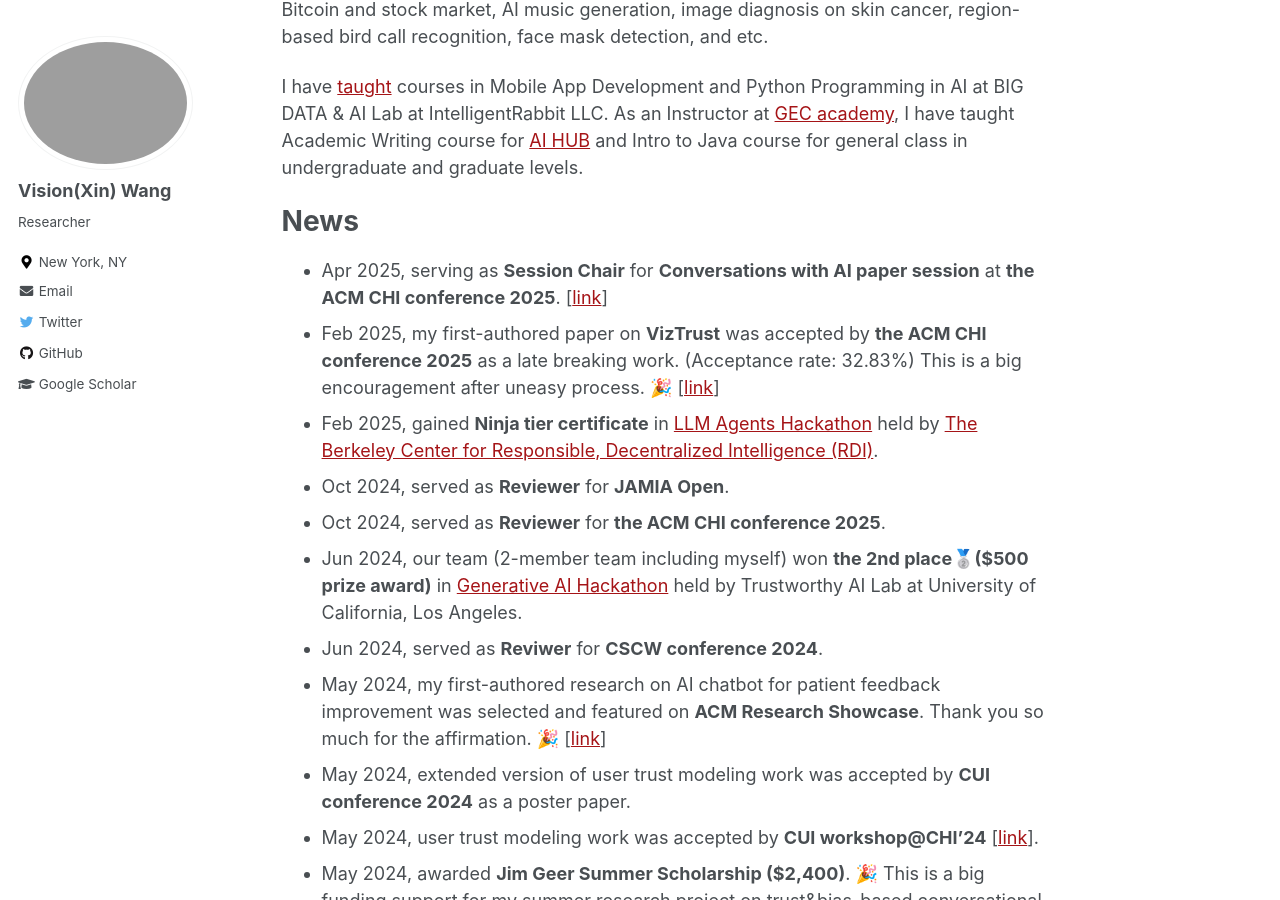
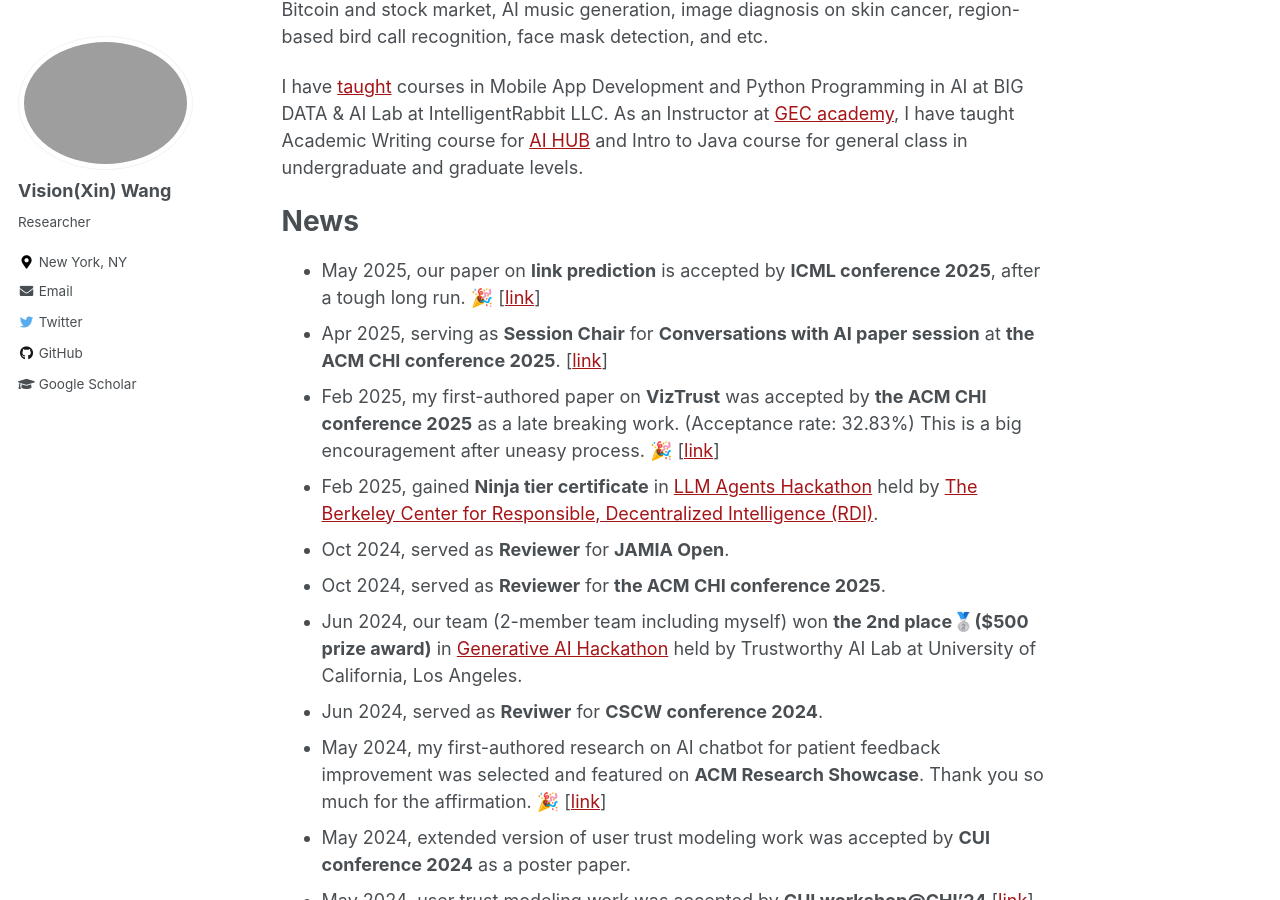
Before and after one commit to xin-wang-kr/xin-wang-kr.github.io, a Jekyll site: the page built from _pages/about.md, in a window 1280 px wide and 900 px high, scrolled down 778 px. Built offline with Jekyll 4.4.1, drawn with Linux system fonts in a browser that asks for light colours.

Commit message:
Update about.md

```diff
--- a/_pages/about.md
+++ b/_pages/about.md
@@ -34,6 +34,7 @@ I have [taught](teaching) courses in Mobile App Development and Python Programmi
 As an Instructor at [GEC academy](https://www.gecacademy.com/), I have taught Academic Writing course for [AI HUB](https://www.gecacademy.com/ai-hub) and Intro to Java course for general class in undergraduate and graduate levels.
 
 # News
+* May 2025, our paper on __link prediction__ is accepted by __ICML conference 2025__, after a tough long run. 🎉 [[link](https://arxiv.org/abs/2405.14985)]
 * Apr 2025, serving as __Session Chair__ for __Conversations with AI paper session__ at __the ACM CHI conference 2025__. [[link](https://programs.sigchi.org/chi/2025/program/session/195020)]
 * Feb 2025, my first-authored paper on __VizTrust__ was accepted by __the ACM CHI conference 2025__ as a late breaking work. (Acceptance rate: 32.83%) This is a big encouragement after uneasy process. 🎉 [[link](https://xin-wang-kr.github.io/VizTrust-CHI25/)]
 * Feb 2025, gained __Ninja tier certificate__ in [LLM Agents Hackathon](https://llmagents-learning.org/f24) held by [The Berkeley Center for Responsible, Decentralized Intelligence (RDI)](https://rdi.berkeley.edu/).
```
